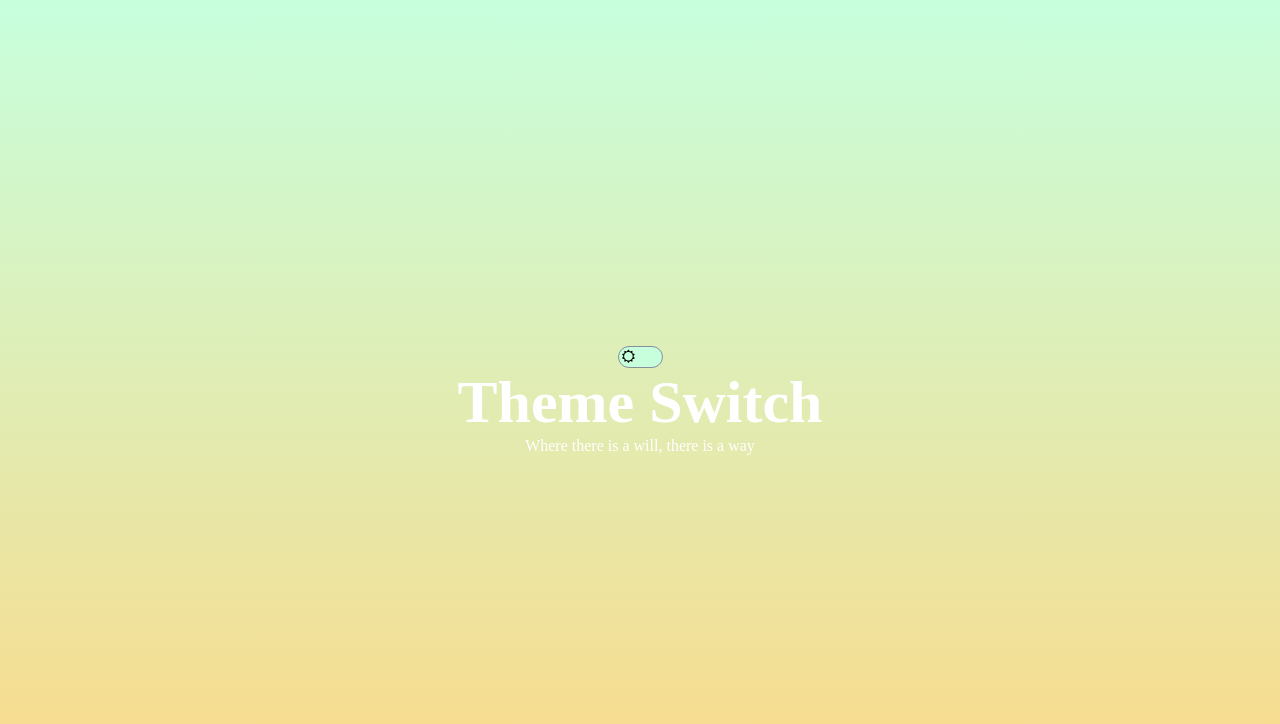
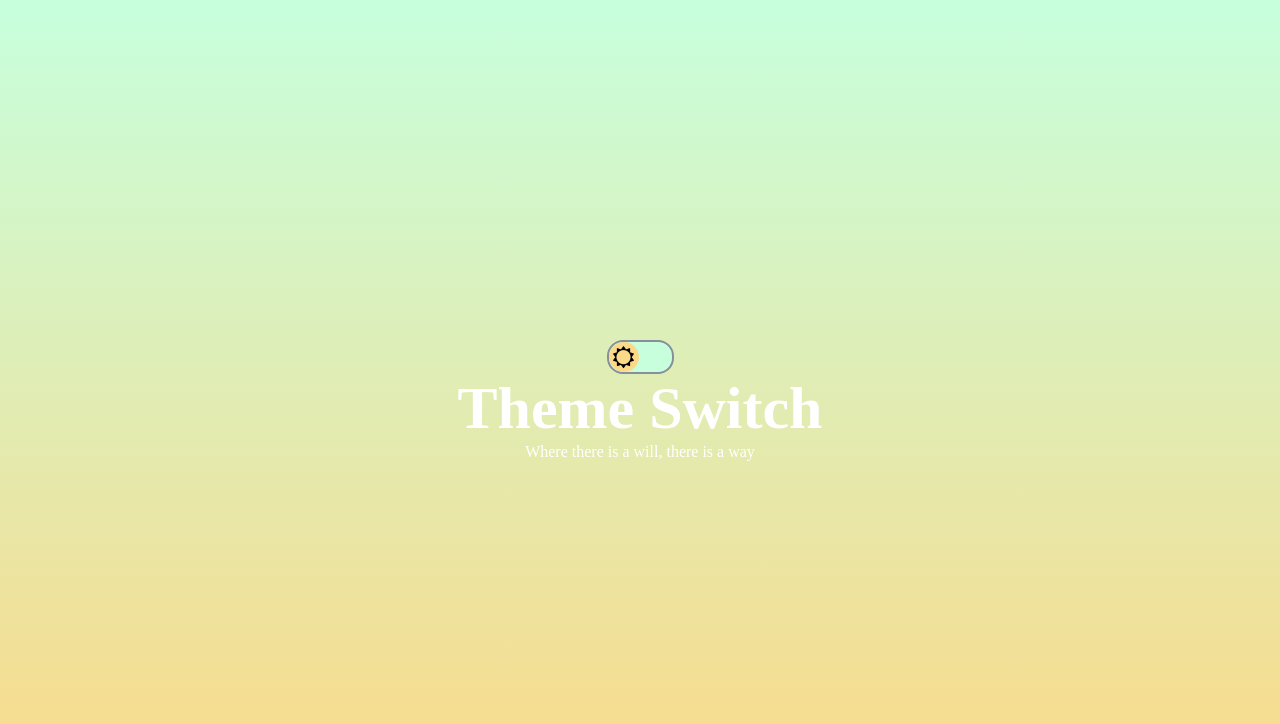
Before and after one commit to 1Chen1y1111/100-Web-Demos, a plain HTML site: page FollowCSSThemeSwitch/index.html in a window 1280 px wide. Drawn offline with Linux system fonts and the light colour scheme.

Commit message:
'feat:FollowCSSThemeSwitch'

```diff
--- a/FollowCSSThemeSwitch/index.css
+++ b/FollowCSSThemeSwitch/index.css
@@ -16,10 +16,10 @@
 
 button {
   display: block;
-  width: 45px;
-  height: 22px;
-  border-radius: 11px;
-  border: 1px solid #86909c;
+  width: 67px;
+  height: 34px;
+  border-radius: 16px;
+  border: 2px solid #86909c;
   background-color: var(--bg1);
   transition: border-color .25s;
   position: relative;
@@ -28,25 +28,26 @@ button {
 
 button span.check {
   position: absolute;
-  top: 1px;
-  left: 1px;
+  top: 0px;
+  left: 0px;
 }
 
 button span.check i {
   opacity: 1;
   transition: all .25s ease-in-out;
   text-align: center;
-  line-height: 18px;
-  width: 18px;
-  height: 18px;
+  line-height: 30px;
+  width: 30px;
+  height: 30px;
   border-radius: 50%;
-  /* background-color:var(--bg2); */
-  /* box-shadow: var(--bg1); */
+  font-size: 22px;
+  background-color:var(--bg2);
+  /* box-shadow: var(--bg2); */
 }
 
 button span.check i:nth-child(2) {
   position: absolute;
-  left: 22px;
+  left: 33px;
 }
 
 button span.check i.hidden {
@@ -56,7 +57,7 @@ button span.check i.hidden {
 
 
 button:hover {
-  border: 1px solid #fff
+  border: 2px solid #fff
 }
 
 .main h1 {
--- a/FollowCSSThemeSwitch/index.html
+++ b/FollowCSSThemeSwitch/index.html
@@ -46,7 +46,7 @@
     addEvent(button, 'click', function (e) {
       console.log('theme: ', theme);
       if (theme == 'sun') {
-        sunItem.style.transform = 'translateX(22px)'
+        sunItem.style.transform = 'translateX(33px)'
         sunItem.style.opacity = 0
         // 确保平移操作已经完成后将图标隐藏  'transitionend'如果存在多个动画属性，会多次触发，所以{once:true}保证只触发一次
         addEvent(sunItem, 'transitionend', function (e) {
@@ -58,7 +58,7 @@
         }, { once: true })
         theme = "moon"
       } else {
-        moonItem.style.transform = 'translateX(-22px)'
+        moonItem.style.transform = 'translateX(-33px)'
         moonItem.style.opacity = 0
         // 确保平移操作已经完成后将图标隐藏
         addEvent(moonItem, 'transitionend', function (e) {
```
